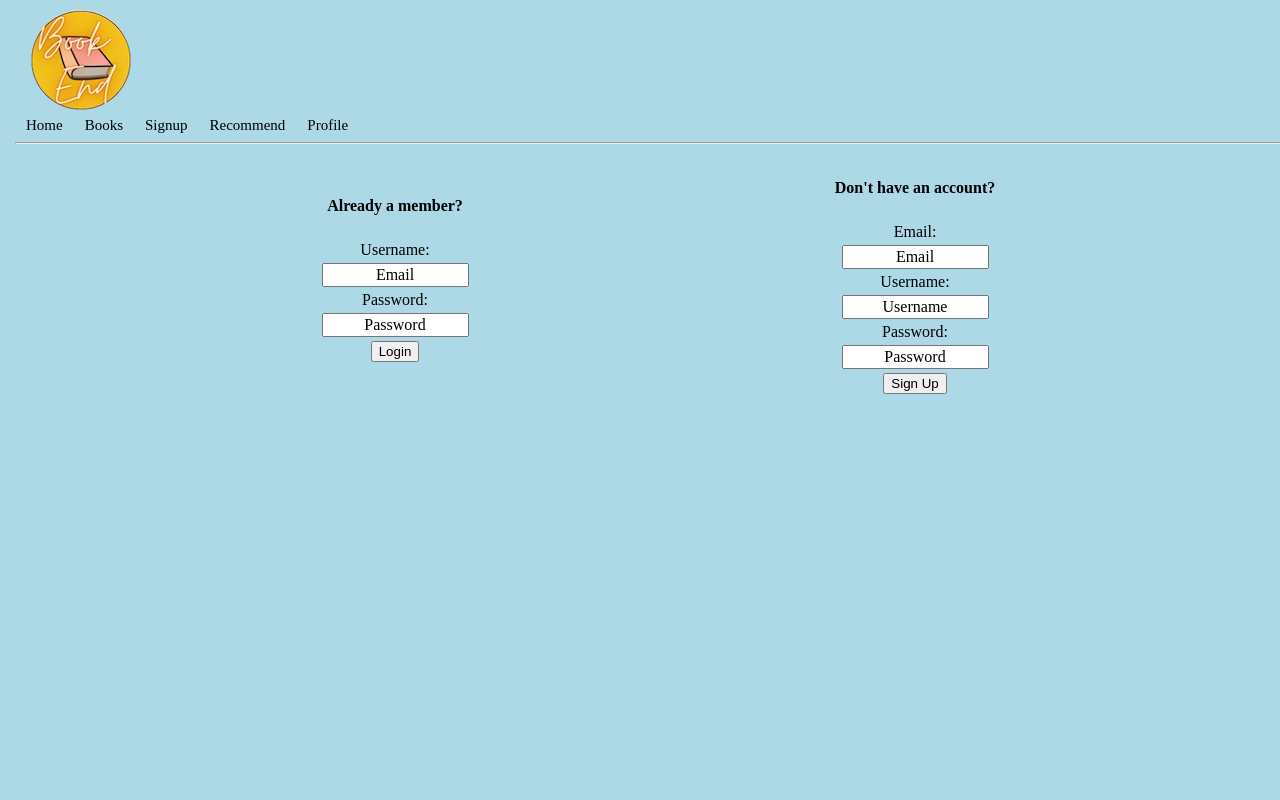
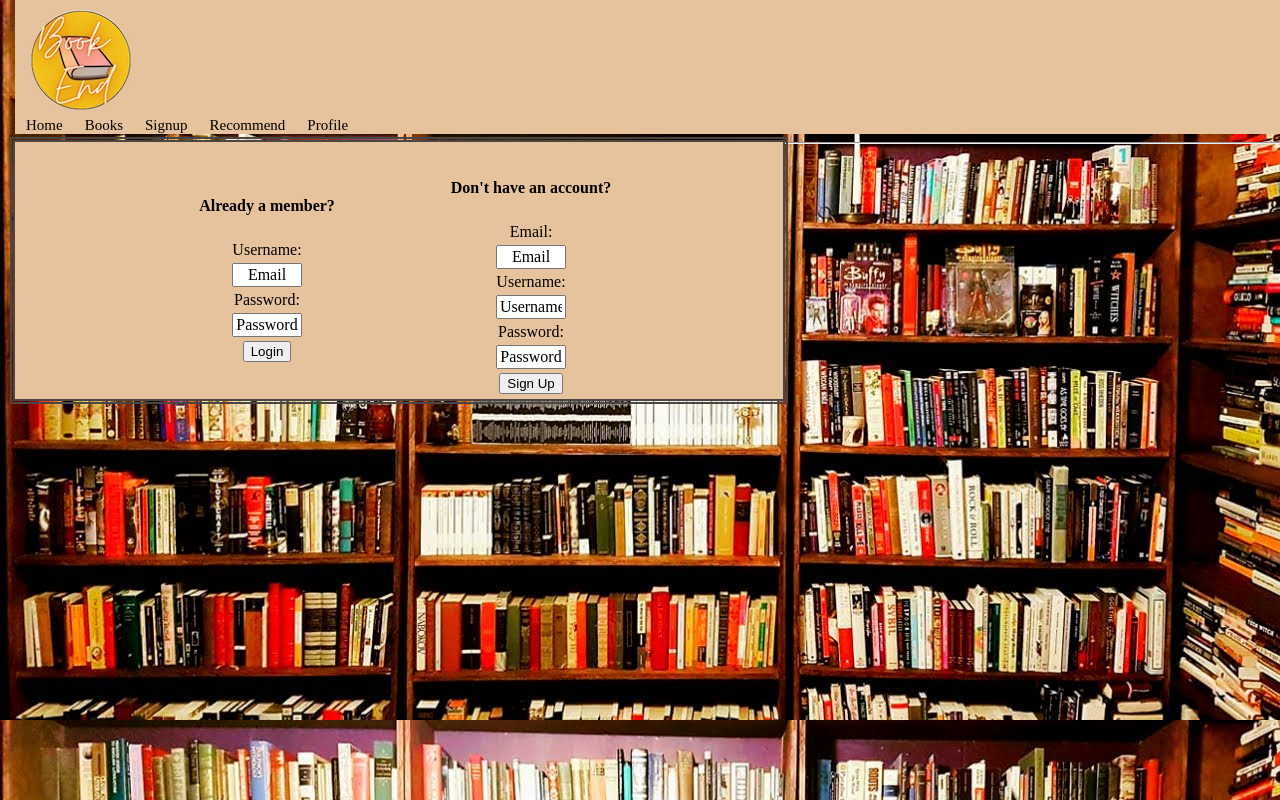
Before and after one commit to ateel93/bookend, a React (Create React App) app in the folder bookend/react-front/: page /signup in a window 1280 px wide. Shown: the top 800 px of the page. Built offline with nearby package versions, Linux system fonts and the light colour scheme.

Commit message:
more changes

```diff
--- a/bookend/react-front/src/components/features/Bookclub.jsx
+++ b/bookend/react-front/src/components/features/Bookclub.jsx
@@ -3,7 +3,7 @@ import React from "react";
 function Bookclub() {
     return(
         <div className="bookclub">
-            <h3>Current Book Clubs:</h3>
+            <h3>Active Clubs:</h3>
 
         </div>
     )
--- a/bookend/react-front/src/components/routes/BookList.css
+++ b/bookend/react-front/src/components/routes/BookList.css
@@ -2,7 +2,7 @@
     /* border: 1px solid black;
     box-shadow: 0 0 7px 0 #ddd; */
     border-radius: 4px;
-    /* background-color: white; */
+    background-color: #e6c39c;
     align-items: center;
     text-align: center;
     padding:1rem;
@@ -30,6 +30,7 @@
   .search {
     margin: 0 auto;
     display: inline-block;
+
   }
 
   .search-container {
@@ -55,9 +56,22 @@
 .search-bar-div {
     justify-content: center;
     display: flex;
+    align-items: center;
+
+}
+
+.search-wrapper {
     justify-content: center;
-    align-items: center;
+    background-color: #e6c39c;
+    padding-top: 10px
 }
+
+.books-wrapper {
+    outline: thick double #4a4643;
+    width:50%;
+}
+
+
 /* .search-bar {
     width: 150px; Adjust the width as needed
     padding: 10px;
--- a/bookend/react-front/src/components/routes/BooksList.jsx
+++ b/bookend/react-front/src/components/routes/BooksList.jsx
@@ -30,13 +30,16 @@ function BooksList({books}) {
                 </div>
             <hr></hr>
         </div>
-            <div>
+            <div className='books-wrapper'>
+                <div className='search-wrapper'>
+                    <div className='search-bar-div'>
                         <div className="search-container">
                             <input type="text" class="search-bar"
                                 placeholder="Search books by title or author..."
                                 value="placeholder text"
                                 // onChange={ENTER CODE HERE}
                             />
+                    </div>
                 </div>
                 </div>
                     <div>
@@ -58,6 +61,7 @@ function BooksList({books}) {
                     </div>
                 </div>
             </div>
+        </div>
     );
 }
 
--- a/bookend/react-front/src/components/routes/Home.css
+++ b/bookend/react-front/src/components/routes/Home.css
@@ -4,6 +4,8 @@
     padding-top: auto;
     padding-bottom: auto;
     display: inline-block;
+    background-color: #e6c39c;
+    outline: thick double #4a4643;
 }
 
 .homelogindiv {
@@ -35,10 +37,6 @@
     padding-bottom: auto;
     /* display: block; */
 }
-
-
-
-
 
 label, input {
     display: block;
--- a/bookend/react-front/src/components/routes/Home.jsx
+++ b/bookend/react-front/src/components/routes/Home.jsx
@@ -27,12 +27,12 @@ function Home() {
             <div className="home">
                 <div>
                     <h3>
-                        Join a club
+                        We have X amount of users and have hosted X amount of clubs.
                     </h3>
                 </div>
                 <div>
                     <h3>
-                        Deciding what to read?
+                        Unsure what to read?
                     </h3>
                 </div>
                 <div>
--- a/bookend/react-front/src/components/routes/LoginSignUp.css
+++ b/bookend/react-front/src/components/routes/LoginSignUp.css
@@ -10,10 +10,18 @@
   font-family: 'Cormorant Garamond', serif;
   box-sizing:border-box;
   width:60%;
+}
 
+.signupform {
+    margin-bottom: 5px;
+    margin-top: 1em;
+    gap:.25em;
 
 }
 
+input {
+    width: 100%;
+}
 
 .flex-container {
     display: flex;
@@ -24,6 +32,12 @@
     flex: 1;
   }
 
+  .wrapper {
+    background-color: #e6c39c;
+    outline: thick double #4a4643;
+    width:60%;
+  }
+
   /* .login, .signup {
     Add any additional styling you need
   }
--- a/bookend/react-front/src/components/routes/LoginSignUp.jsx
+++ b/bookend/react-front/src/components/routes/LoginSignUp.jsx
@@ -22,6 +22,7 @@ function LoginSignup() {
                 </div>
             <hr></hr>
         </div>
+            <div className="wrapper">
                 <div className="flex-container">
                     <div className="flex-child">
                         <div className="login"><Login /></div>
@@ -33,6 +34,7 @@ function LoginSignup() {
                     </div>
                 </div>
             </div>
+        </div>
     )
 }
 
--- a/bookend/react-front/src/components/routes/Navbar.css
+++ b/bookend/react-front/src/components/routes/Navbar.css
@@ -12,4 +12,5 @@
 .img {
     padding-left: 8px;
     padding-top: 5px;
+    background-color: #e6c39c;
 }
--- a/bookend/react-front/src/components/routes/User.css
+++ b/bookend/react-front/src/components/routes/User.css
@@ -12,3 +12,15 @@
     width: 130;
     cursor: pointer;
   }
+
+  .user{
+    padding-left: 10px;
+    padding-top: 2px;
+    padding-bottom: 2px;
+  }
+
+  .user-div{
+    background-color: #e6c39c;
+    outline: thick double #4a4643;
+    width:50%;
+  }
--- a/bookend/react-front/src/components/routes/User.jsx
+++ b/bookend/react-front/src/components/routes/User.jsx
@@ -20,14 +20,14 @@ function User() {
                 </div>
             <hr></hr>
         </div>
-            <div className="user">
+            <div className="user-div">
 
                 <div className="user">
                     <h3>About the worm</h3>
-                    <h3>favorite genre</h3>
                     <h3>My Clubs</h3>
                     <Bookclub />
                     <h3>Books on my list</h3>
+                    <h3>Books i've read</h3>
                 </div>
             </div>
             <div>
--- a/bookend/react-front/src/index.css
+++ b/bookend/react-front/src/index.css
@@ -5,6 +5,7 @@ body {
     sans-serif;
   -webkit-font-smoothing: antialiased;
   -moz-osx-font-smoothing: grayscale;
+  background-image: url('/public/images/bookwall.jpg');
 }
 
 code {
@@ -16,6 +17,7 @@ code {
   font-family: -apple-system, BlinkMacSystemFont, 'Segoe UI', 'Roboto', 'Oxygen',
     'Ubuntu', 'Cantarell', 'Fira Sans', 'Droid Sans', 'Helvetica Neue',
     sans-serif;
+    background-color: #e6c39c;
 
 }
 
```
Also changed, not shown: bookend/react-front/src/App.css (+5 -3 lines), bookend/react-front/public/images/bookwall.jpg (added). Lines whose indentation alone changed are shown as unchanged.
